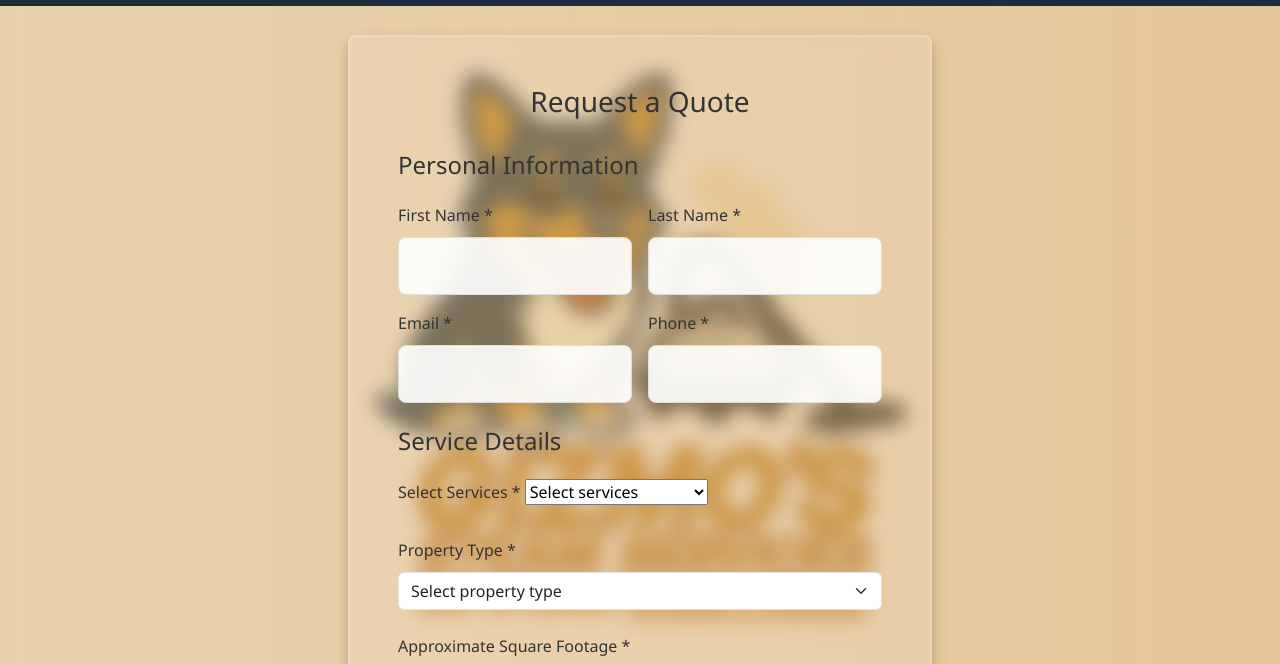
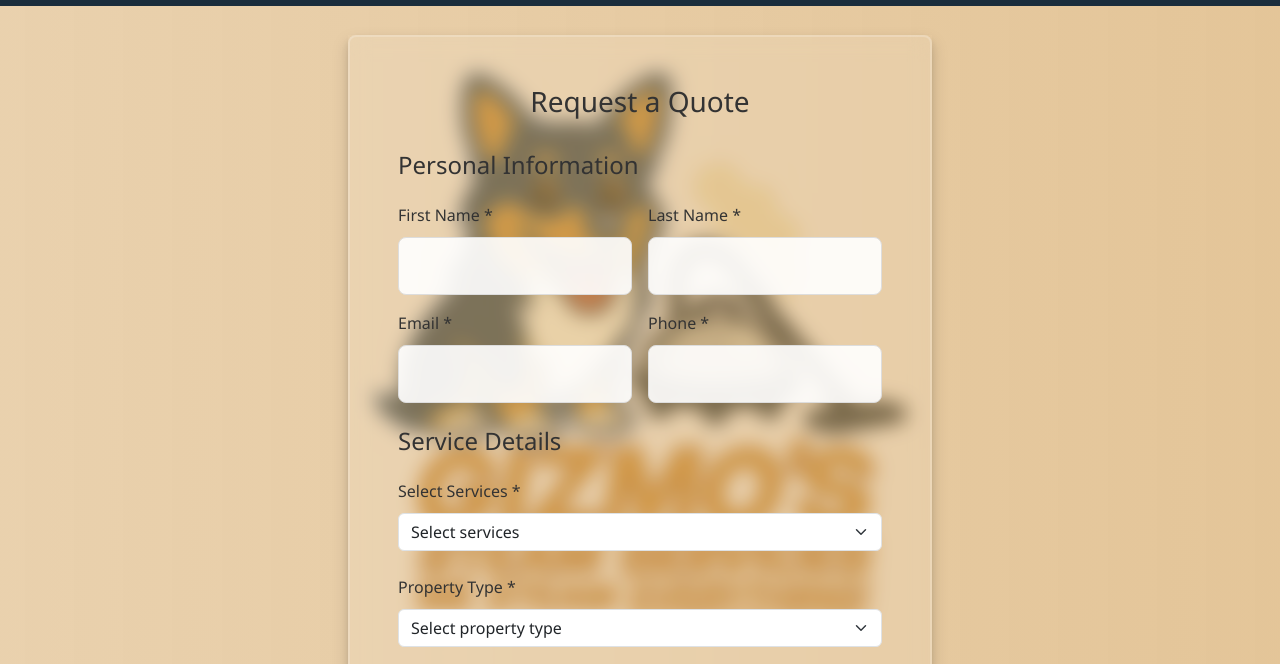
Before and after one commit to Ametherius/gizmossteamservices, a website: page quote.html in a window 1280 px wide. Shown: the part 93-757 px from the top of the page. Drawn offline with nearby package versions, Linux system fonts and the light colour scheme.

Commit message:
Change style of select option

```diff
--- a/quote.html
+++ b/quote.html
@@ -171,7 +171,7 @@
                                 <h4 class="mb-4">Service Details</h4>
                                 <div class="mb-4">
                                     <label class="form-label">Select Services *</label>
-                                    <select name="service" id="service" required>
+                                    <select name="service" id="service" class="form-select" required>
                                         <option value="">Select services</option>
                                         <option value="upholsteryCleaning">Upholstery Cleaning</option>
                                         <option value="houseCleaning">House Cleaning</option>
```
